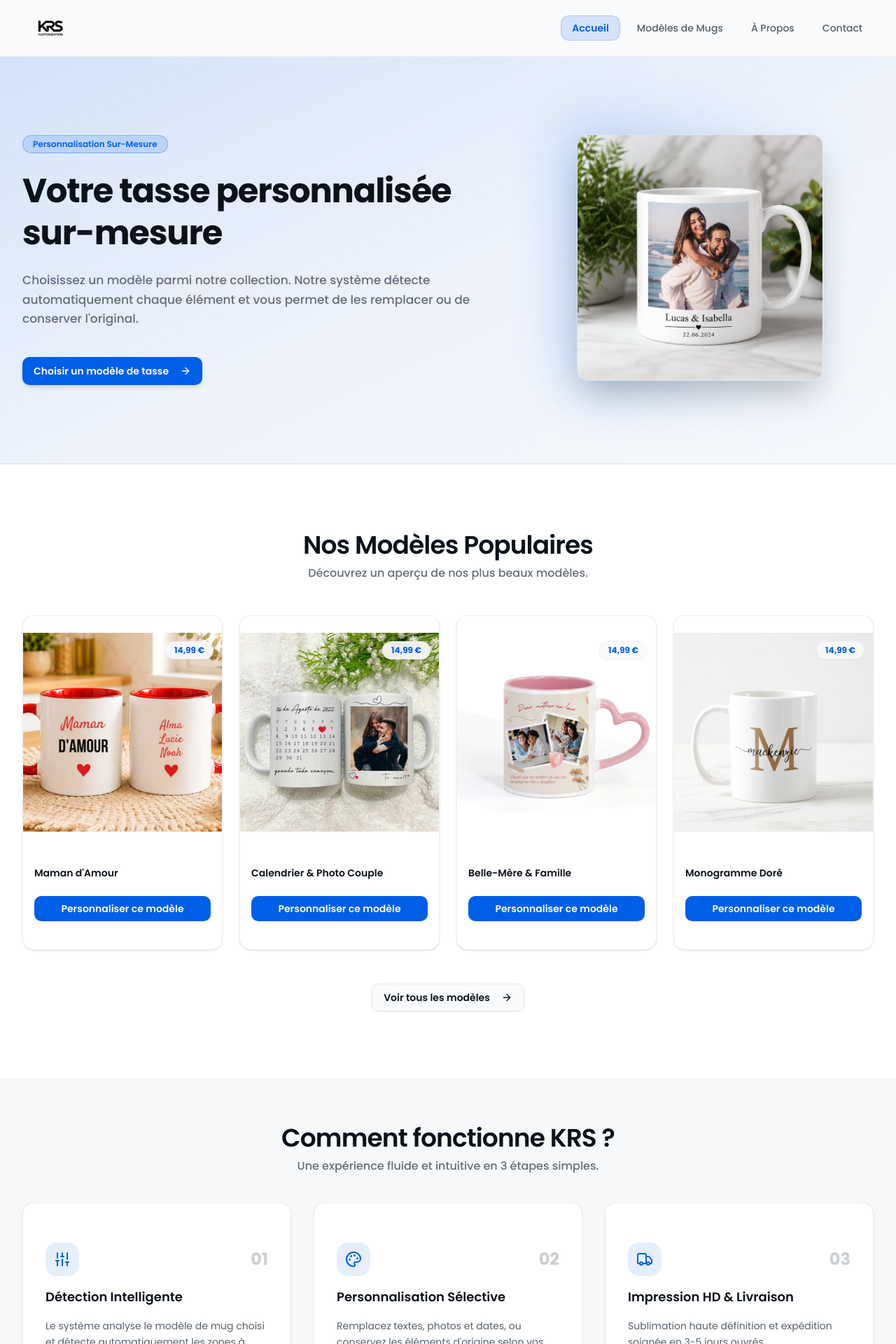
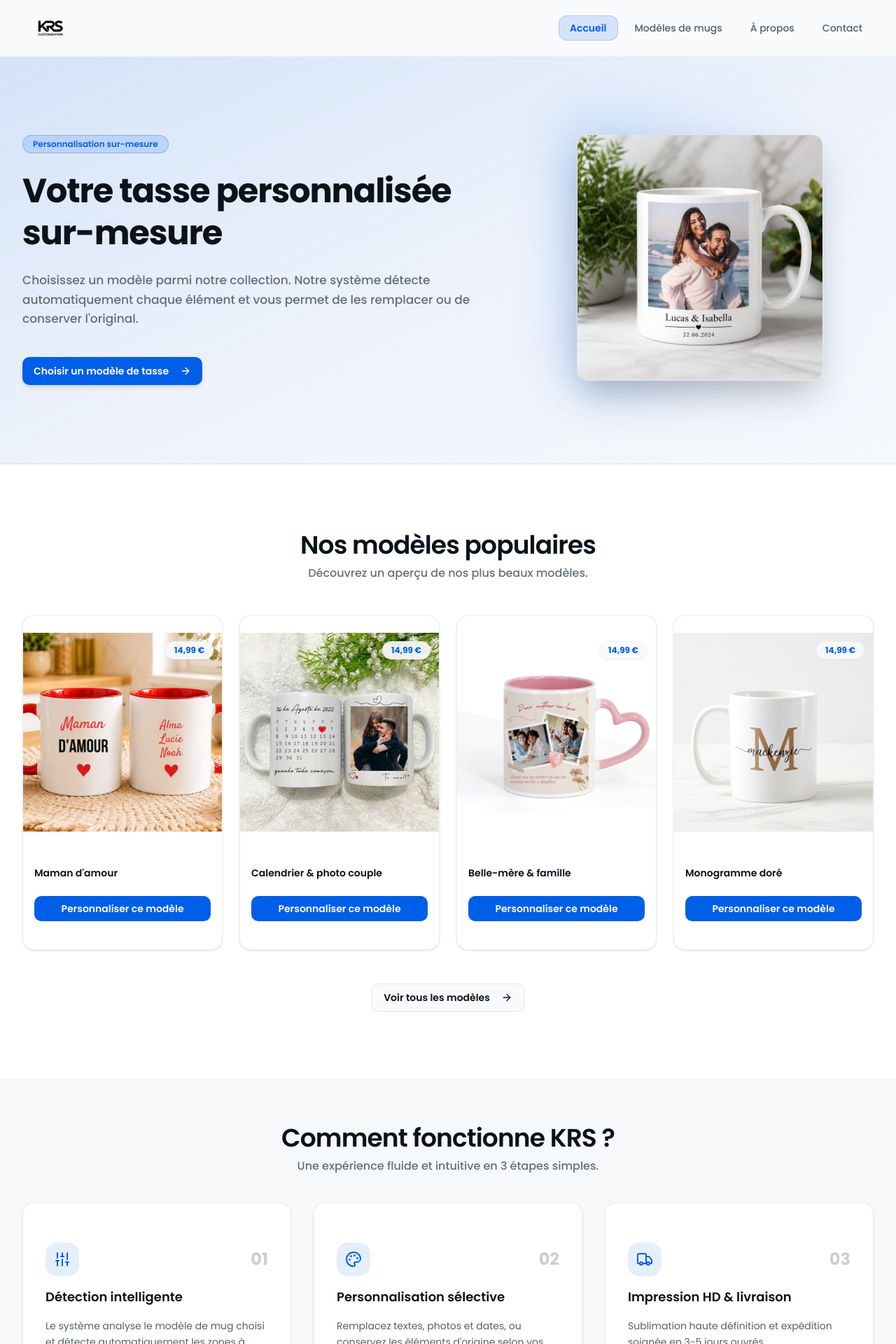
Before and after one commit to kou653/Perso-front, a React (Vite) app: page / in a window 1280 px wide. Shown: the top 1920 px of the page at 70% size. Built offline with nearby package versions, Linux system fonts and the light colour scheme; a web font is replaced by a local one.

Commit message:
Harmonisation des titres en minuscules (seule la première lettre en majuscule)

```diff
--- a/src/AdminHistoryPage.jsx
+++ b/src/AdminHistoryPage.jsx
@@ -63,7 +63,7 @@ export function AdminHistoryPage() {
               <Lock className="h-8 w-8" />
             </div>
             <div className="text-center space-y-2">
-              <h1 className="text-2xl font-bold tracking-tight">Accès Sécurisé</h1>
+              <h1 className="text-2xl font-bold tracking-tight">Accès sécurisé</h1>
               <p className="text-sm text-muted-foreground">
                 Entrez le mot de passe administrateur pour voir l'historique des commandes.
               </p>
@@ -97,7 +97,7 @@ export function AdminHistoryPage() {
     <div className="py-10 px-4 sm:px-6 lg:px-8 max-w-7xl mx-auto space-y-8">
       <div className="flex flex-col sm:flex-row justify-between items-start sm:items-center gap-4">
         <div>
-          <h1 className="text-2xl sm:text-3xl font-bold tracking-tight">Historique des Commandes</h1>
+          <h1 className="text-2xl sm:text-3xl font-bold tracking-tight">Historique des commandes</h1>
           <p className="text-muted-foreground text-sm mt-1">
             Connecté à Google Sheets. {orders.length} commande(s) enregistrée(s).
           </p>
--- a/src/Footer.jsx
+++ b/src/Footer.jsx
@@ -33,7 +33,7 @@ export function Footer() {
               Modèles
             </Link>
             <Link to="/apropos" className="text-sm font-medium text-primary-foreground/90 transition-all hover:text-white hover:underline">
-              À Propos
+              À propos
             </Link>
             <Link to="/contact" className="text-sm font-medium text-primary-foreground/90 transition-all hover:text-white hover:underline">
               Contact
--- a/src/HomePage.jsx
+++ b/src/HomePage.jsx
@@ -11,17 +11,17 @@ const mugProduct = products.mug;
 const features = [
   {
     icon: Sliders,
-    title: "Détection Intelligente",
+    title: "Détection intelligente",
     description: "Le système analyse le modèle de mug choisi et détecte automatiquement les zones à personnaliser.",
   },
   {
     icon: Palette,
-    title: "Personnalisation Sélective",
+    title: "Personnalisation sélective",
     description: "Remplacez textes, photos et dates, ou conservez les éléments d'origine selon vos choix.",
   },
   {
     icon: Truck,
-    title: "Impression HD & Livraison",
+    title: "Impression HD & livraison",
     description: "Sublimation haute définition et expédition soignée en 3-5 jours ouvrés.",
   },
 ];
@@ -29,22 +29,22 @@ const features = [
 const featuredModels = [
   {
     id: "mug-maman-damour",
-    name: "Maman d'Amour",
+    name: "Maman d'amour",
     imageUrl: "/model/mug-maman-damour.jpg",
   },
   {
     id: "mug-calendrier-couple",
-    name: "Calendrier & Photo Couple",
+    name: "Calendrier & photo couple",
     imageUrl: "/model/mug-calendrier-couple.jpg",
   },
   {
     id: "mug-belle-mere",
-    name: "Belle-Mère & Famille",
+    name: "Belle-mère & famille",
     imageUrl: "/model/mug-belle-mere.jpg",
   },
   {
     id: "mug-monogramme-or",
-    name: "Monogramme Doré",
+    name: "Monogramme doré",
     imageUrl: "/model/mug-monogramme-or.jpg",
   },
 ];
@@ -68,7 +68,7 @@ export function HomePage() {
               transition={{ duration: 0.4, delay: 0.1 }}
               className="inline-flex items-center gap-2 rounded-full bg-primary/15 px-3.5 py-1 text-xs font-semibold text-primary mb-6 border border-primary/30"
             >
-              Personnalisation Sur-Mesure
+              Personnalisation sur-mesure
             </motion.div>
 
             <h1 className="text-balance text-3xl sm:text-4xl lg:text-5xl font-bold tracking-tight text-foreground leading-tight sm:leading-tight">
@@ -124,7 +124,7 @@ export function HomePage() {
             className="text-center max-w-2xl mx-auto mb-12 space-y-2"
           >
             <h2 className="text-2xl sm:text-3xl lg:text-4xl font-semibold tracking-tight text-foreground">
-              Nos Modèles Populaires
+              Nos modèles populaires
             </h2>
             <p className="text-pretty text-[15px] sm:text-base text-muted-foreground/90 font-medium">
               Découvrez un aperçu de nos plus beaux modèles.
--- a/src/Navbar.jsx
+++ b/src/Navbar.jsx
@@ -6,8 +6,8 @@ import { motion } from "framer-motion";
 
 const navItems = [
   { name: "Accueil", href: "/" },
-  { name: "Modèles de Mugs", href: "/produits" },
-  { name: "À Propos", href: "/apropos" },
+  { name: "Modèles de mugs", href: "/produits" },
+  { name: "À propos", href: "/apropos" },
   { name: "Contact", href: "/contact" },
 ];
 
--- a/src/PersonnaliserProduitPage.jsx
+++ b/src/PersonnaliserProduitPage.jsx
@@ -712,7 +712,7 @@ export function PersonnaliserProduitPage() {
                 <CardHeader className="pb-3 flex flex-row items-center justify-between space-y-0">
                   <CardTitle className="text-base font-semibold flex items-center gap-2">
                     <Truck className="h-4 w-4 text-primary" />
-                    Informations de livraison & Contact
+                    Informations de livraison & contact
                   </CardTitle>
                   <span className="text-[11px] font-normal text-muted-foreground">
                     <span className="text-destructive font-bold">*</span> Champs obligatoires
--- a/src/ProduitsPage.jsx
+++ b/src/ProduitsPage.jsx
@@ -33,7 +33,7 @@ export function ProduitsPage() {
         {/* Titre de la page */}
         <div className="mx-auto max-w-2xl text-center space-y-2 mb-8">
           <h1 className="text-balance text-3xl sm:text-4xl lg:text-5xl font-bold tracking-tight text-foreground leading-tight">
-            Modèles de Mugs
+            Modèles de mugs
           </h1>
           <p className="text-pretty text-[15px] sm:text-[17px] text-muted-foreground/90 font-medium leading-relaxed">
             Choisissez un modèle parmi notre collection et remplacez les informations par les vôtres.
```
Also changed, not shown: src/lib/products.js.
